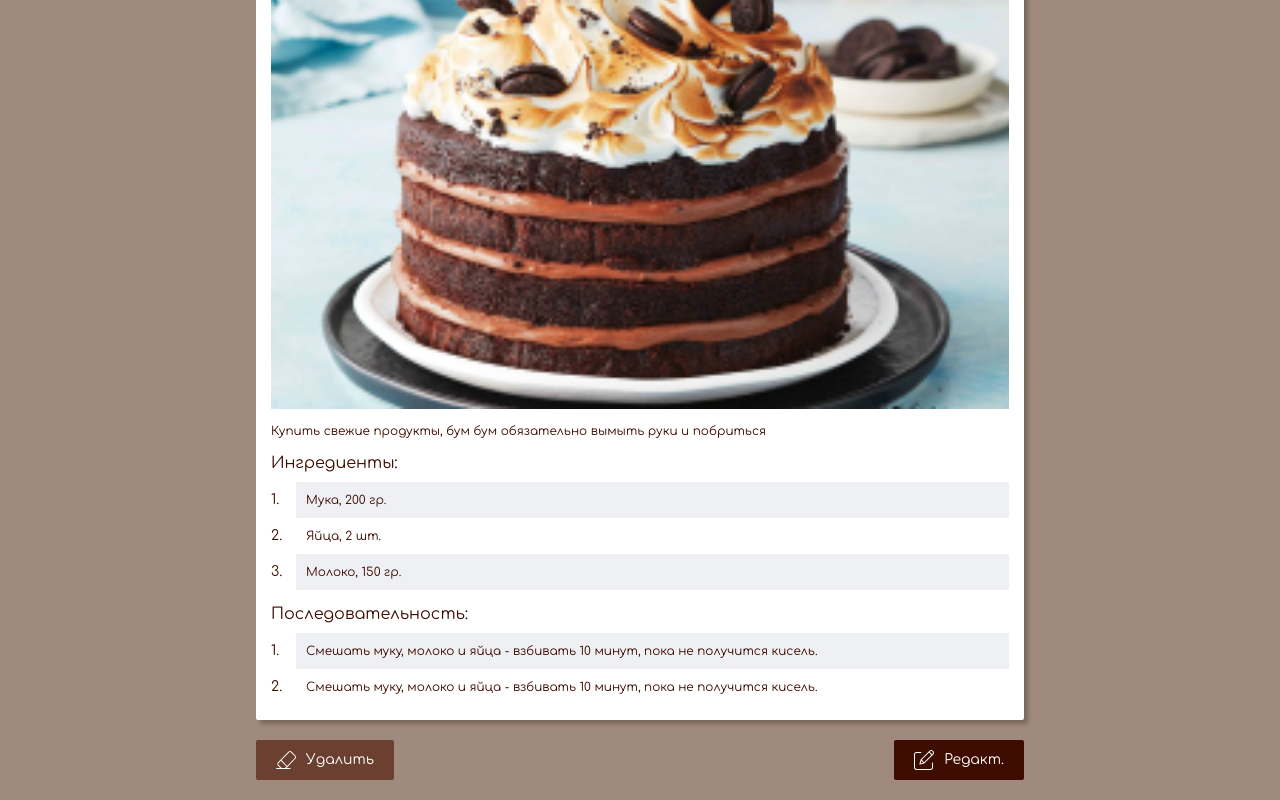
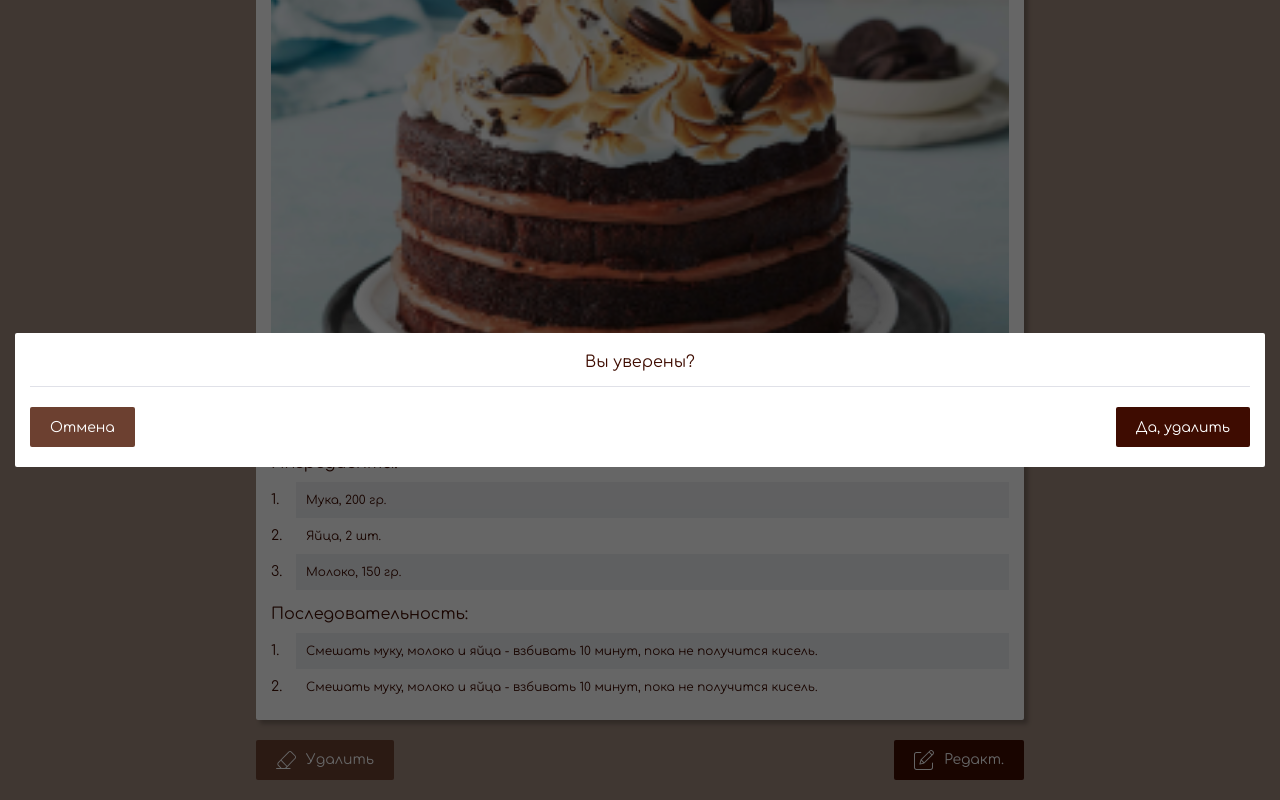
Before and after one commit to No-Max/recipe, a React (Create React App) app: page /recipe/2 in a window 1280 px wide. Both pictures are taken after a click on the button "Удалить". Shown: the part 253-1053 px from the top of the page. Built offline with nearby package versions, Linux system fonts and the light colour scheme.

Commit message:
add delete item + dialog logics

```diff
--- /dev/null
+++ b/src/components/Dialog/index.js
@@ -0,0 +1,30 @@
+import React from 'react';
+import './index.sass';
+
+export default class extends React.Component {
+  handleActionButtonClick = () => {
+    this.props.onActionButtonClick();
+  }
+  handleCancelButtonClick = () => {
+    this.props.onCancelButtonClick();
+  }
+  render() {
+    return (
+      <div className={this.props.isVisible ? 'modal active' : 'modal'}>
+        <div className="modal-container">
+          <div className="modal-content">
+            {this.props.children}
+          </div>
+          <div className="button-container">
+            <button onClick={this.handleCancelButtonClick}>
+              Отмена
+            </button>
+            <button onClick={this.handleActionButtonClick}>
+              {this.props.actionButtonValue || 'Ок'}
+            </button>
+          </div>
+        </div>
+      </div>
+    );
+  }
+}
--- /dev/null
+++ b/src/components/Dialog/index.sass
@@ -0,0 +1,34 @@
+.modal
+  position: fixed
+  top: 0
+  left: 0
+  align-items: center
+  justify-content: center
+  background-color: rgba(0,0,0,0.6)
+  display: flex
+  height: 0
+  width: 0
+  visibility: hidden
+  opacity: 0
+  &.active
+    width: 100%
+    height: 100%
+    visibility: visible
+    opacity: 1
+    .modal-container
+      left: 0
+
+  &-container
+    width: calc(100% - 30px)
+    background-color: #fff
+    border-radius: 2px
+    padding: 20px 15px
+    box-sizing: border-box
+    position: relative
+    left: -100%
+    transition: 0.2s
+  &-content
+    font-size: 16px
+    text-align: center
+    border-bottom: 1px solid #E0E1E8
+    padding-bottom: 15px
--- a/src/views/Recipe.js
+++ b/src/views/Recipe.js
@@ -4,6 +4,7 @@ import Content from '../components/Content';
 import Description from '../components/Description';
 import Ingredients from '../components/Ingredients';
 import Steps from '../components/Steps';
+import Dialog from '../components/Dialog'
 
 const item = {
   id: '1',
@@ -32,6 +33,19 @@ export default class extends React.Component {
   constructor(props) {
     super(props);
     this.id = props.match.params.id
+    this.state = {
+      isDialogVisible: false,
+    };
+  }
+  onActionButtonClick = () => {
+    console.log('item has been removed')
+    this.setState({isDialogVisible: false});
+  }
+  onCancelButtonClick = () => {
+    this.setState({isDialogVisible: false});
+  }
+  handleRemoveButtonClick = () => {
+    this.setState({isDialogVisible: true});
   }
   render(){
     return (
@@ -45,13 +59,20 @@ export default class extends React.Component {
           <Steps steps={item.steps} editable={false} />
         </Content>
         <div className="button-container">
-          <button>
+          <button onClick={this.handleRemoveButtonClick}>
             <i className="icon icon-delete-white"></i><span>Удалить</span>
           </button>
           <button>
             <i className="icon icon-edit-white"></i><span>Редакт.</span>
           </button>
         </div>
+        <Dialog
+          onActionButtonClick={this.onActionButtonClick}
+          onCancelButtonClick={this.onCancelButtonClick}
+          isVisible={this.state.isDialogVisible}
+          actionButtonValue={'Да, удалить'}>
+          Вы уверены?
+        </Dialog>
       </div>
     );
   }
```
